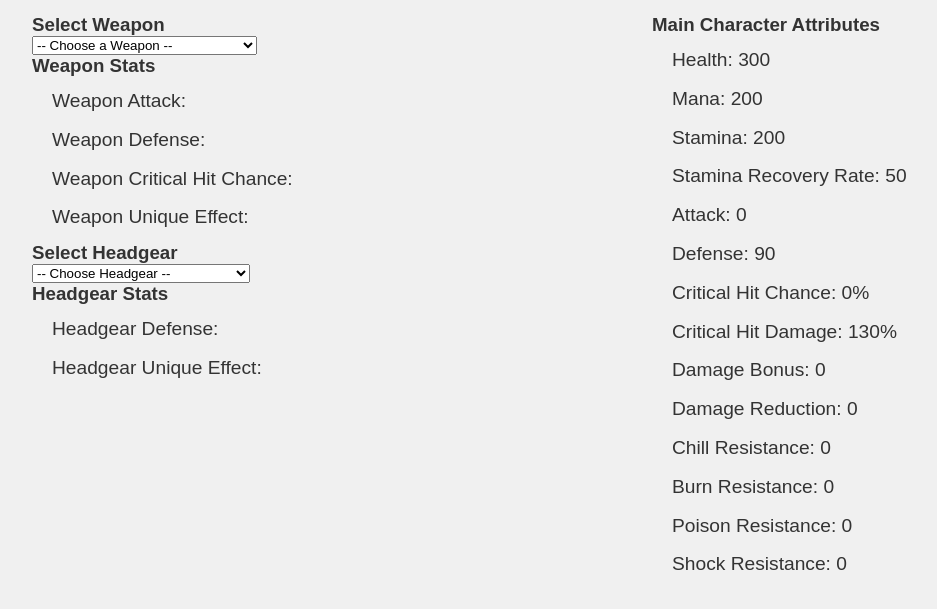
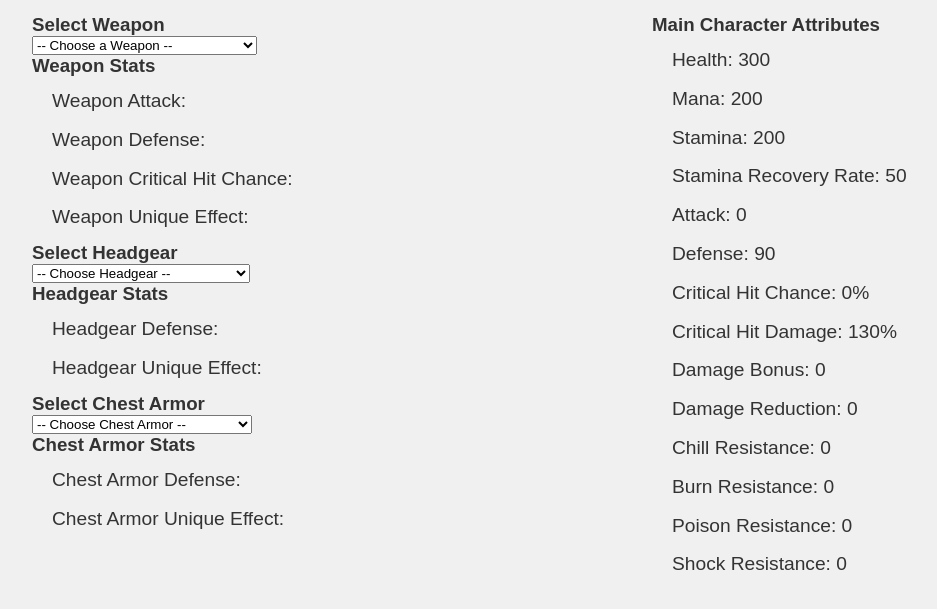
Before and after one commit to Xenofox5/Black-Myth-Wukong-Build-Simulator, a plain HTML site: page index.html in a window 1280 px wide. Shown: the part 73-682 px from the top of the page, without its empty margins (19-956 px from the left). Drawn offline with Linux system fonts and the light colour scheme.

Commit message:
Update index.html

```diff
--- a/index.html
+++ b/index.html
@@ -52,7 +52,6 @@
 
             <h3>Select Headgear</h3>
             <select id="headgear" onchange="updateStats()">
-                <!-- Removed the extra "-- Choose Headgear --" option -->
                 <option value="">-- Choose Headgear --</option>
                 <option value="bronze-monkey-mask">Bronze Monkey Mask</option>
                 <option value="bull-kings-mask">Bull King's Mask</option>
@@ -68,7 +67,7 @@
                 <option value="monastic-insect-hat">Monastic Insect Hat</option>
                 <option value="non-pure-broken-mask">Non-Pure Broken Mask</option>
                 <option value="pilgrim-headband">Pilgrim's Headband</option>
-                <option value="see-no-evil">See No Evil</option>
+                <option value="see  -no-evil">See No Evil</option>
                 <option value="skull-of-turtle-treasure">Skull of Turtle Treasure</option>
                 <option value="snout-mask">Snout Mask</option>
                 <option value="yaksha-mask-of-outrage">Yaksha Mask of Outrage</option>
@@ -76,6 +75,34 @@
             <h3>Headgear Stats</h3>
             <p id="headgear-defense">Headgear Defense: </p>
             <p id="headgear-effect">Headgear Unique Effect: </p>
+
+            <h3>Select Chest Armor</h3>
+            <select id="chest-armor" onchange="updateStats()">
+                <option value="">-- Choose Chest Armor --</option>
+                <option value="bronze-brocade-battlerobe">Bronze Brocade Battlerobe</option>
+                <option value="bull-kings-armor">Bull King's Shan Wen Armor</option>
+                <option value="centipede-qiang-jin-armor">Centipede Qiang-Jin Armor</option>
+                <option value="ebongold-silk-robe">Ebongold Silk Robe</option>
+                <option value="embroidered-shirt-of-outrage">Embroidered Shirt of Outrage</option>
+                <option value="folk-opera-almsgiving-armor">Folk Opera Almsgiving Armor</option>
+                <option value="galeguard-beastmaw-armor">Galeguard Beastmaw Armor</option>
+                <option value="ginseng-cape">Ginseng Cape</option>
+                <option value="gold-suozi-armor">Gold Suozi Armor</option>
+                <option value="gold-suozi-armor-common">Gold Suozi Armor (Common)</option>
+                <option value="golden-embroidered-shirt">Golden Embroidered Shirt</option>
+                <option value="iron-tough-armor">Iron-Tough Armor</option>
+                <option value="loongscale-battlerobe">Loongscale Battlerobe</option>
+                <option value="non-pure-armor-of-coiling-loong">Non-Pure Armor of Coiling Loong</option>
+                <option value="ochre-battlerobe">Ochre Battlerobe</option>
+                <option value="pilgrim-armor">Pilgrim's Garb</option>
+                <option value="serpentscale-battlerobe">Serpentscale Battlerobe</option>
+                <option value="tiger-hide-loincloth">Tiger Hide Loincloth</option>
+                <option value="venomous-sting-insect-armor">Venomous Sting Insect Armor</option>
+                <option value="yin-yang-daoist-robe">Yin-Yang Daoist Robe</option>
+            </select>
+            <h3>Chest Armor Stats</h3>
+            <p id="chest-defense">Chest Armor Defense: </p>
+            <p id="chest-effect">Chest Armor Unique Effect: </p>
 
         </div>
 
```
